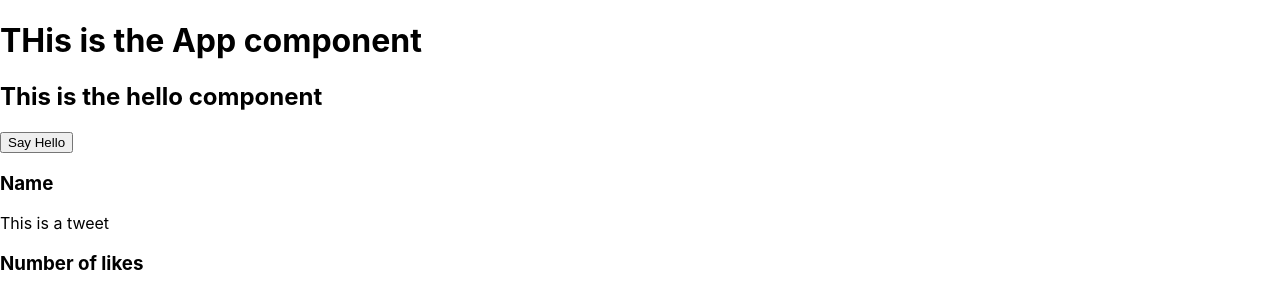
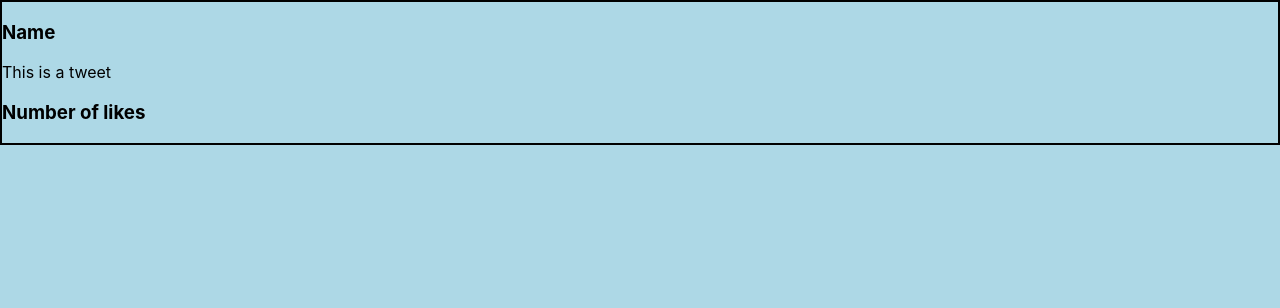
Before and after one commit to Domroon/beginner_react, a React (Create React App) app: page / in a window 1280 px wide. Shown: the top 308 px of the page. Built offline with nearby package versions, Linux system fonts and the light colour scheme.

Commit message:
change the style

```diff
--- a/src/App.css
+++ b/src/App.css
@@ -1,38 +1,8 @@
-.App {
-  text-align: center;
+.app {
+  height: 100vh;
+  background: lightblue;
 }
 
-.App-logo {
-  height: 40vmin;
-  pointer-events: none;
+.tweet{
+  border: 2px solid black;
 }
-
-@media (prefers-reduced-motion: no-preference) {
-  .App-logo {
-    animation: App-logo-spin infinite 20s linear;
-  }
-}
-
-.App-header {
-  background-color: #282c34;
-  min-height: 100vh;
-  display: flex;
-  flex-direction: column;
-  align-items: center;
-  justify-content: center;
-  font-size: calc(10px + 2vmin);
-  color: white;
-}
-
-.App-link {
-  color: #61dafb;
-}
-
-@keyframes App-logo-spin {
-  from {
-    transform: rotate(0deg);
-  }
-  to {
-    transform: rotate(360deg);
-  }
-}
--- a/src/App.js
+++ b/src/App.js
@@ -2,12 +2,11 @@
 import './sayHello';
 import Hello from './sayHello';
 import Tweet from './Tweet';
+import './App.css'
 
 function App(){
   return(
-    <div>
-      <h1>THis is the App component</h1>
-      <Hello />
+    <div className="app">
       <Tweet />
     </div>
   );
--- a/src/Tweet.js
+++ b/src/Tweet.js
@@ -1,8 +1,9 @@
 import React from 'react';
+import './App.css';
 
 function Tweet(){
     return(
-        <div>
+        <div className="tweet">
             <h3>Name</h3>
             <p>This is a tweet</p>
             <h3>Number of likes</h3>
```
